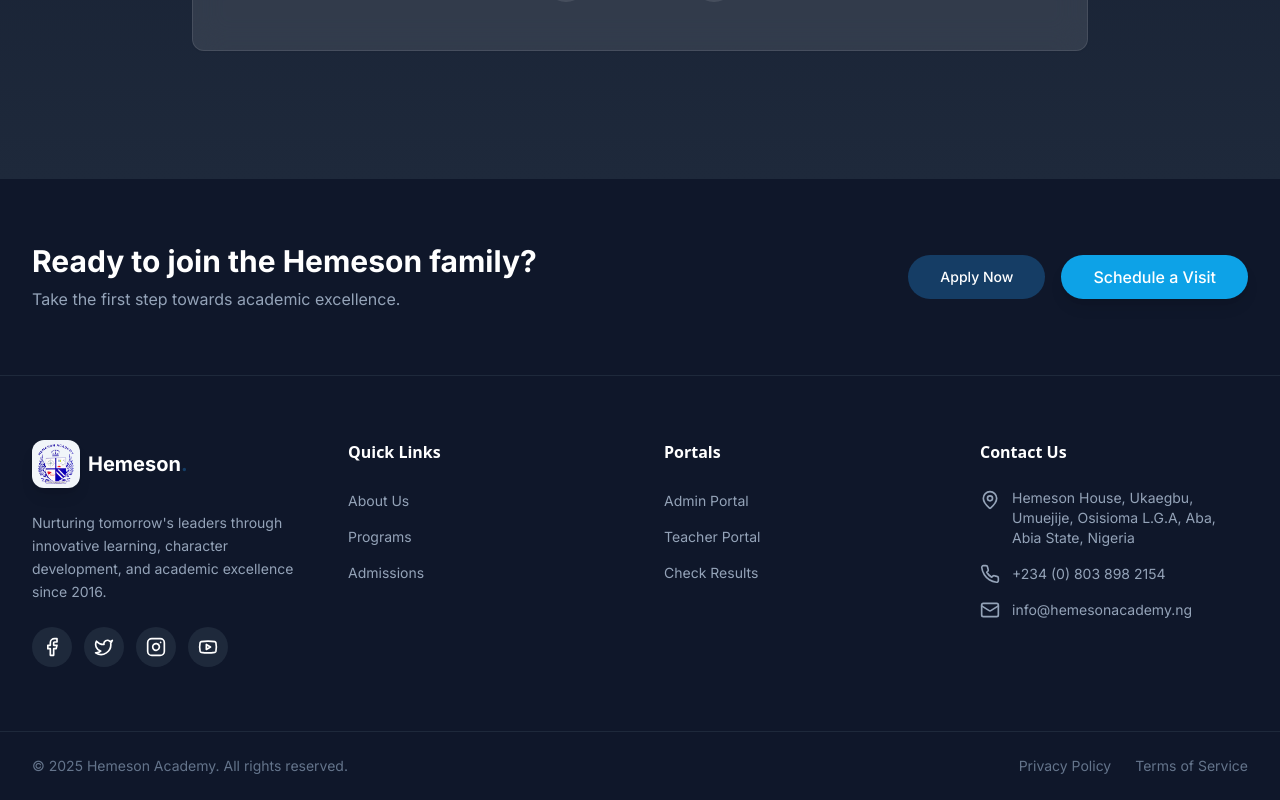
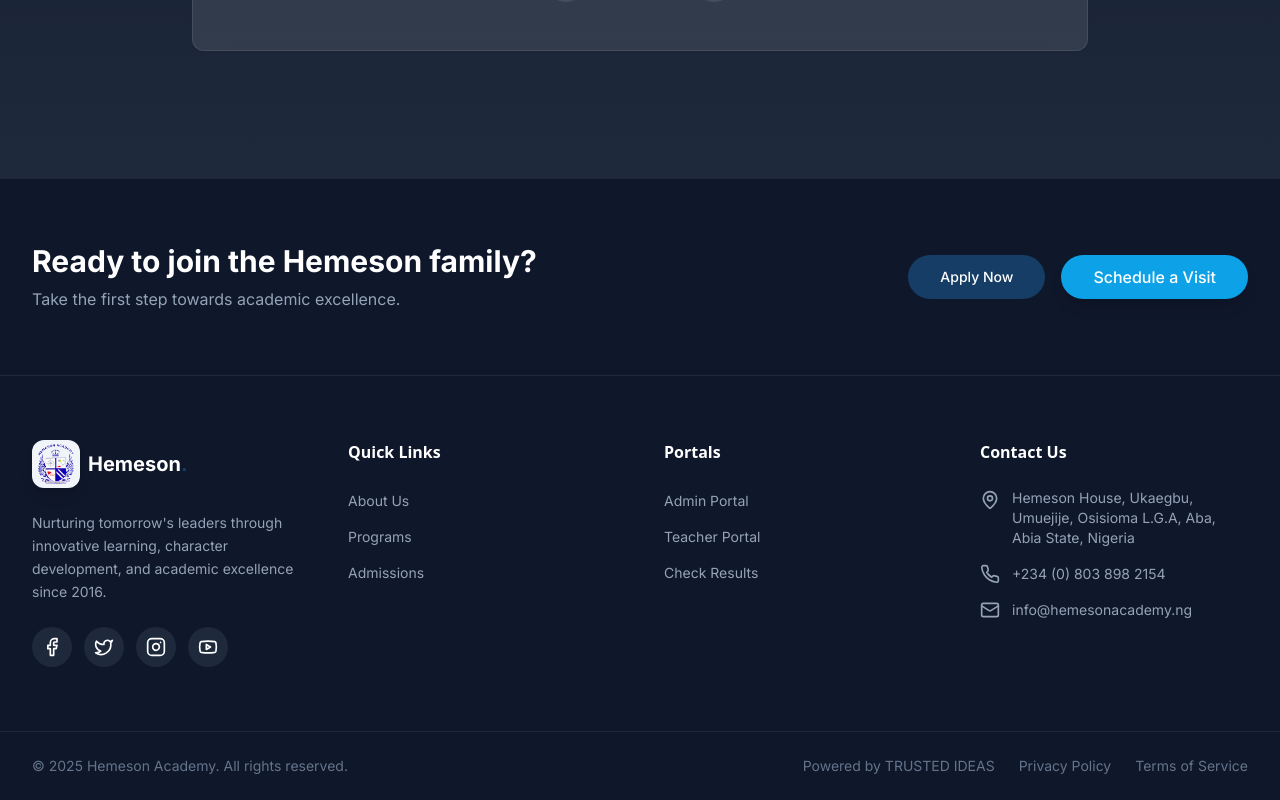
Before and after one commit to Trust447/hemeson-academy-portal, a React (Vite) app: page / in a window 1280 px wide. Shown: the part 4805-5605 px from the top of the page. Built offline with nearby package versions, Linux system fonts and the light colour scheme; no server answers; the HTML template or start-up script is replaced by a standard one.

Commit message:
fixed some bugs

```diff
--- a/src/components/landing/Footer.tsx
+++ b/src/components/landing/Footer.tsx
@@ -138,6 +138,7 @@
           <div className="flex flex-col sm:flex-row justify-between items-center gap-4 text-sm text-slate-500">
             <p>© 2025 Hemeson Academy. All rights reserved.</p>
             <div className="flex gap-6">
+              <p>Powered by TRUSTED IDEAS </p>
               <a href="#" className="hover:text-white transition-colors">Privacy Policy</a>
               <a href="#" className="hover:text-white transition-colors">Terms of Service</a>
             </div>
```
